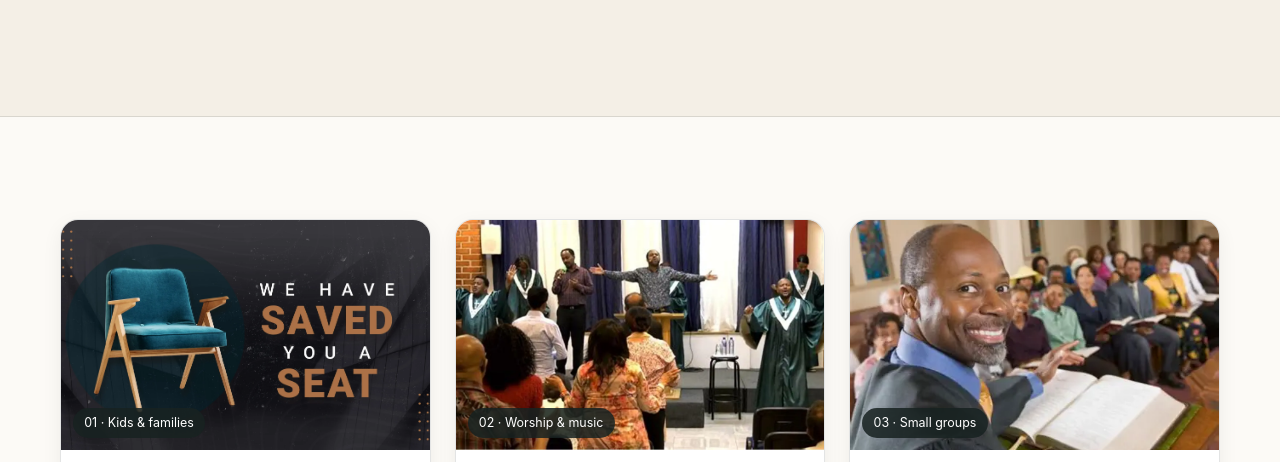
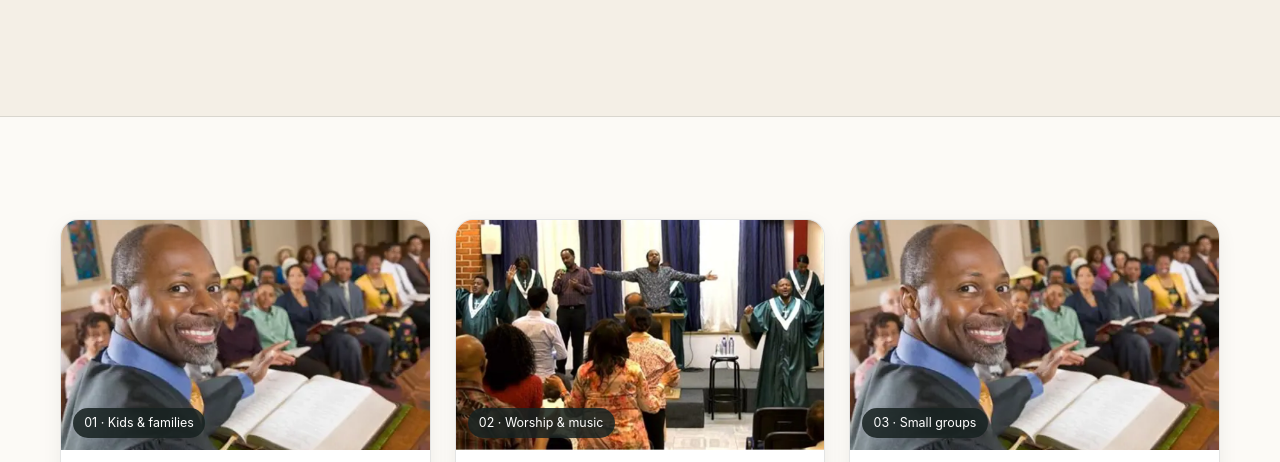
Before and after one commit to gale-123/www.fbc.org, a plain HTML site: page pages/ministries.html in a window 1280 px wide. Shown: the part 490-952 px from the top of the page. Drawn offline with Linux system fonts and the light colour scheme.

Commit message:
Update ministry image source in ministries.html

```diff
--- a/pages/ministries.html
+++ b/pages/ministries.html
@@ -79,7 +79,7 @@
       <div class="container">
         <div class="ministry-grid">
           <article class="ministry-card ministry-card-large reveal">
-            <div class="ministry-image"><img src="../image/seat.webp" alt="Illustrated children learning together"><span class="image-label">01 · Kids &amp; families</span></div>
+            <div class="ministry-image"><img src="../image/oip.webp" alt="Illustrated children learning together"><span class="image-label">01 · Kids &amp; families</span></div>
             <div class="ministry-card-body"><h3>Wonder is a spiritual practice.</h3><p>Safe, joyful spaces for children and the grownups who love them every Sunday during worship.</p><a href="../index.html#contact" class="arrow-link">Connect with kids ministry <span aria-hidden="true">↗</span></a></div>
           </article>
           <article class="ministry-card reveal reveal-delay">
```
